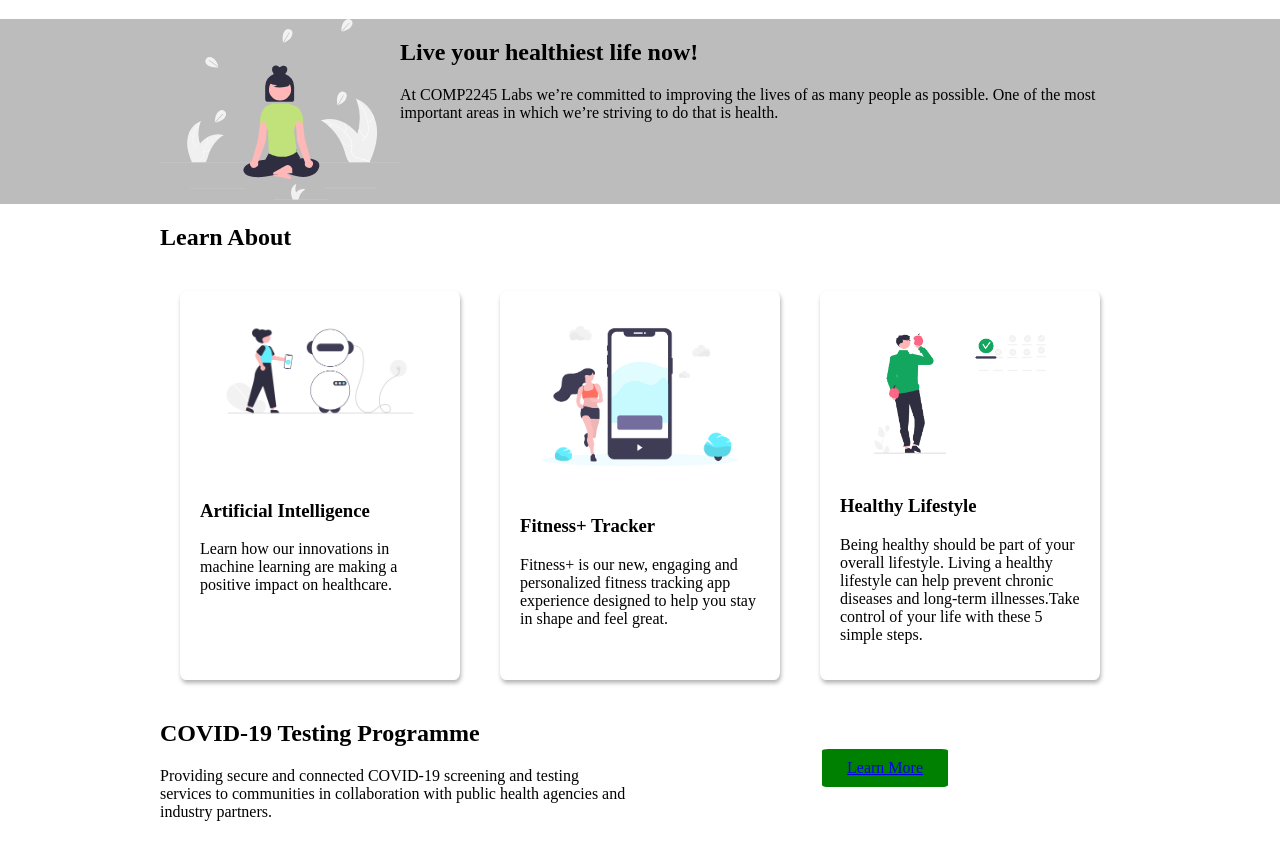
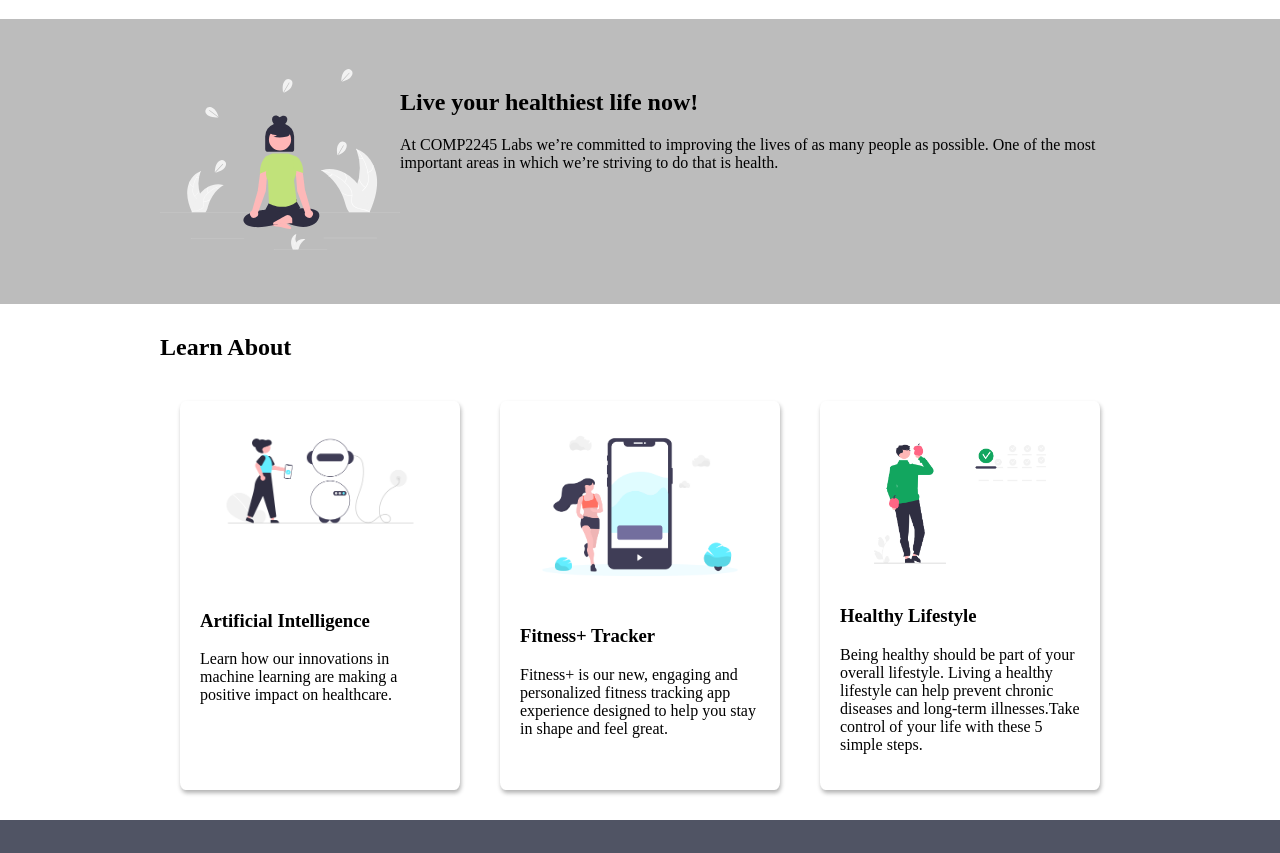
Before and after one commit to KCEndeavours/comp2245--project1, a plain HTML site: page index.html in a window 1280 px wide. Shown: the part 61-914 px from the top of the page. Drawn offline with Linux system fonts and the light colour scheme.

Commit message:
Added some images to use in the recent stories section and edited the padding and margins across the previous sections

```diff
--- a/index.html
+++ b/index.html
@@ -77,7 +77,7 @@
             <div class="container">
                 <h2>Recent Stories</h2>
                 <article>
-                    <img src="" alt="">
+                    <img src="/img/professional-man.jpg" alt="Picture representing the Dr Christopher Turk">
                     <div class="article-body">
                         <h3>Dr. Christopher Turk has spent his entire career caring for people’s health and wellbeing.</h3>
                         <p>After years in the healthcare system, Dr. Christopher Turk is bringing together groups of people across the world to take on big healthcare challenges through groundbreaking research and developing tools that support better care.</p>
@@ -85,7 +85,7 @@
                     </div>
                 </article>
                 <article>
-                    <img src="" alt="">
+                    <img src="/img/lab.jpg" alt="Covid 19 testing representation">
                     <div class="article-body">
                         <h3>COMP2245 Labs collaborates with the Ministry of Health and Ministry of Education on COVID-19 Risk Screening and Testing</h3>
                         <p>COMP2245 Labs, in collaboration with the Ministry of Health and Wellness and Ministry of Education, will launch a pilot project intended to expand access to COVID-19 risk screening and testing for high risk individuals in the parishes of Kingston and St. Andrew.</p>
--- a/styles.css
+++ b/styles.css
@@ -31,11 +31,16 @@ main{
 
 .overview-hero{
     background-color: rgb(188, 188, 188);
+    padding: 50px;
 }
 
 .overview-hero .container{
     display: flex;
     flex-direction: row;
+}
+
+.learn-about{
+    padding: 10px;
 }
 
 .learn-about .container .cards{
@@ -49,6 +54,12 @@ main{
     margin: 20px;
     padding: 20px;
     box-shadow: 1px 3px 4px rgba(0,0,0, 0.3);
+}
+
+.testing{
+    background-color: rgb(80,84,100);
+    color: #fff;
+    padding: 75px;
 }
 
 .testing .container{
```
Also changed, not shown: img/lab.jpg (added), img/professional-man.jpg (added).
